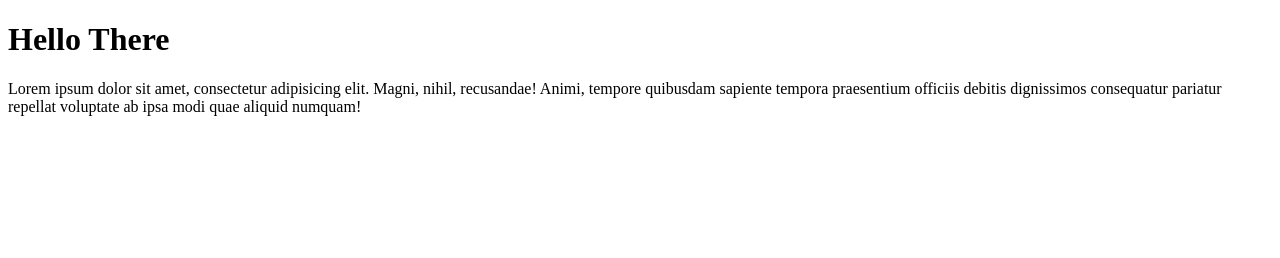
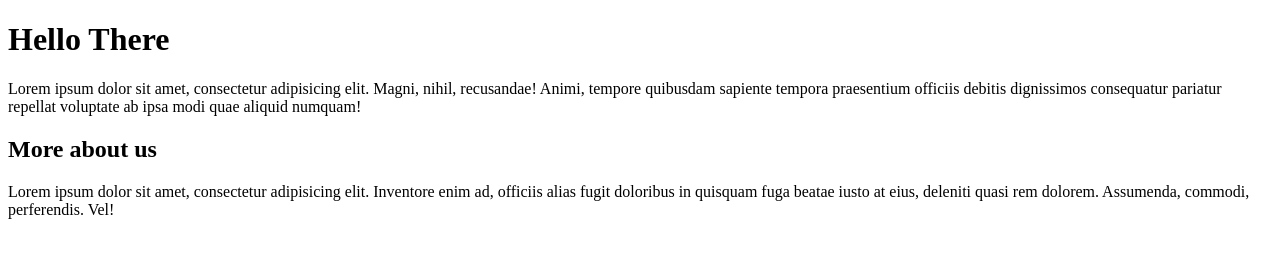
Before and after one commit to thejonah1001/thejonah1001.github.io, a plain HTML site: page index.html in a window 1280 px wide. Drawn offline with Linux system fonts and the light colour scheme.

Commit message:
added more content

```diff
--- a/index.html
+++ b/index.html
@@ -2,12 +2,14 @@
 <html lang="en">
 <head>
 	<meta charset="UTF-8">
-	<title>Document</title>
+	<title>My Fun Page</title>
 </head>
 <body>
 	<h1>
 		Hello There
 	</h1>
 	<p>Lorem ipsum dolor sit amet, consectetur adipisicing elit. Magni, nihil, recusandae! Animi, tempore quibusdam sapiente tempora praesentium officiis debitis dignissimos consequatur pariatur repellat voluptate ab ipsa modi quae aliquid numquam!</p>
+	<h2>More about us</h2>
+	<p>Lorem ipsum dolor sit amet, consectetur adipisicing elit. Inventore enim ad, officiis alias fugit doloribus in quisquam fuga beatae iusto at eius, deleniti quasi rem dolorem. Assumenda, commodi, perferendis. Vel!</p>
 </body>
 </html>
```
